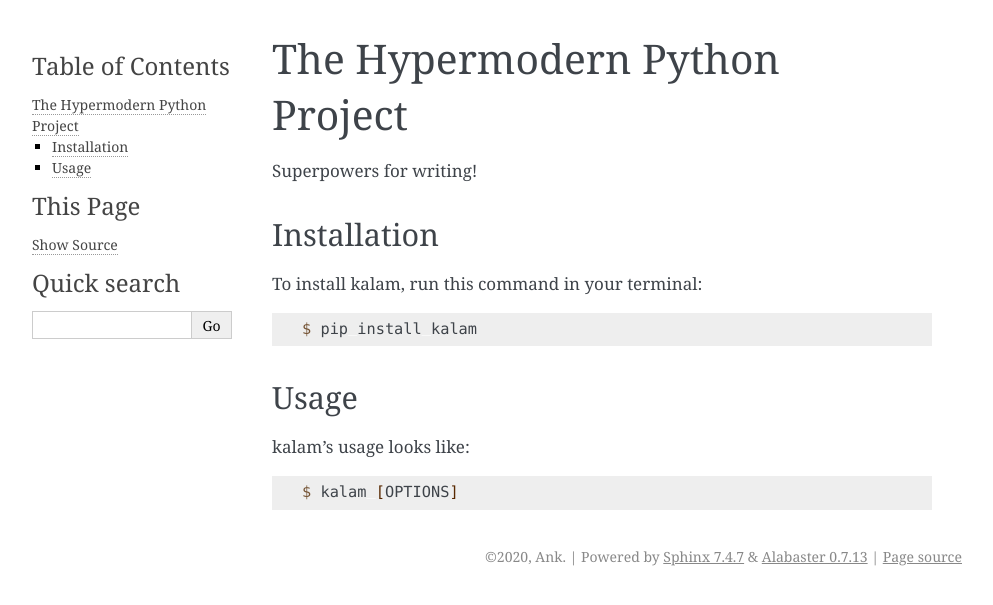
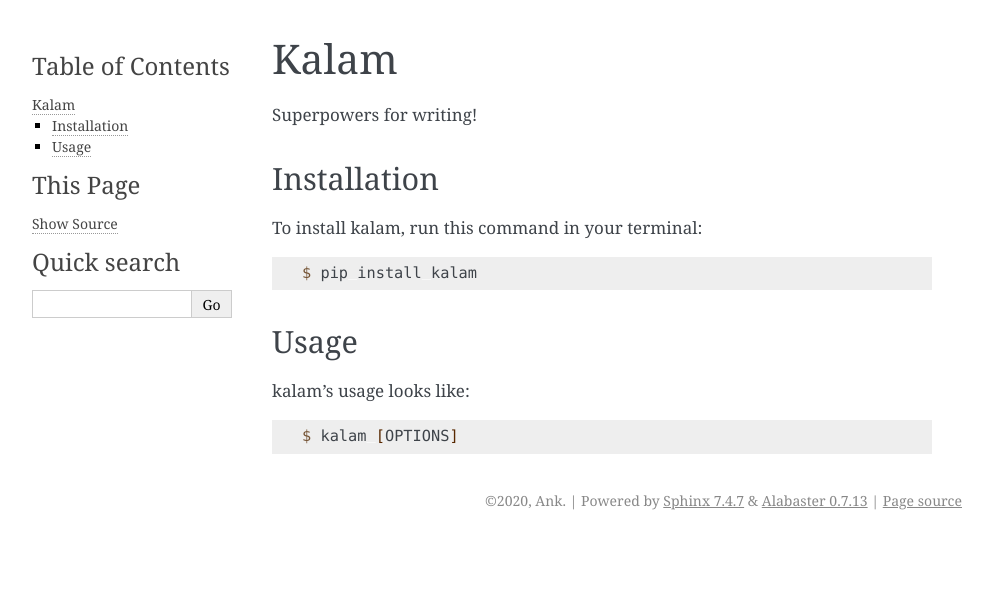
Before and after one commit to AnkCorp/kalam, a Sphinx documentation site: the page built from docs/index.rst, in a window 1280 px wide. Shown: the top 605 px of the page, without its empty margins (148-1141 px from the left). Built offline with Sphinx 7.4.7, drawn with Linux system fonts in a browser that asks for light colours.

Commit message:
Update deps and docs

```diff
--- a/docs/index.rst
+++ b/docs/index.rst
@@ -1,4 +1,4 @@
-The Hypermodern Python Project
+Kalam
 ==============================
 
 .. toctree::
--- a/docs/reference.rst
+++ b/docs/reference.rst
@@ -9,5 +9,5 @@ Reference
 kalam.console
 --------------------------
 
-.. automodule:: kalam.console
+.. automodule:: kalam.cli.console
    :members:
```
Also changed, not shown: 1 other file.
